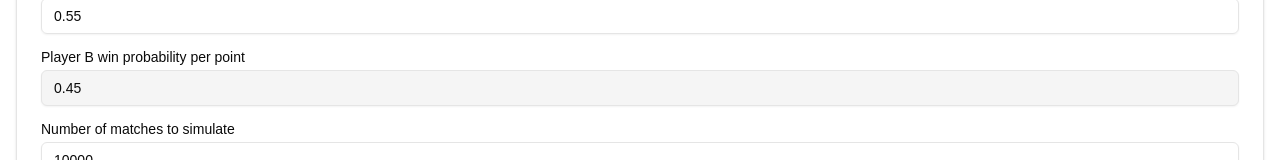
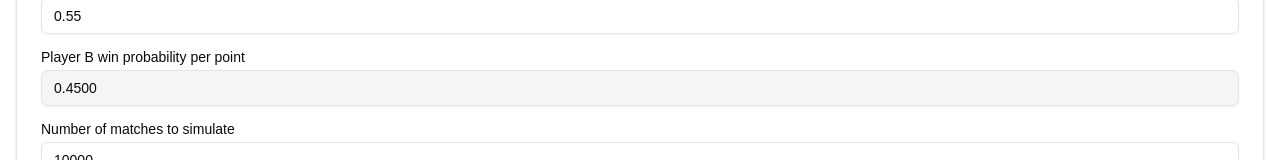
Before and after one commit to georgesung/tennis-match-simulator, a Next.js app: page / in a window 1280 px wide. Shown: the part 129-289 px from the top of the page. Built offline with nearby package versions, Linux system fonts and the light colour scheme.

Commit message:
Four significant figures for probability numbers

```diff
--- a/pages/index.tsx
+++ b/pages/index.tsx
@@ -90,7 +90,7 @@ export default function TennisSimulator() {
     const avgGamesPerSetB = totalGamesB / totalSets
 
     let resultsText = `Player A won ${winsA} out of ${numMatches} matches.\n`
-    resultsText += `Player A match win probability: ${winProbA.toFixed(2)}\n`
+    resultsText += `Player A match win probability: ${winProbA.toFixed(4)}\n`
     resultsText += `Average games won per set:\n`
     resultsText += `Player A: ${avgGamesPerSetA.toFixed(2)}\n`
     resultsText += `Player B: ${avgGamesPerSetB.toFixed(2)}`
@@ -125,7 +125,7 @@ export default function TennisSimulator() {
               <Input
                 id="probB"
                 type="number"
-                value={(1 - probA).toFixed(2)}
+                value={(1 - probA).toFixed(4)}
                 readOnly
                 className="bg-muted"
               />
```
